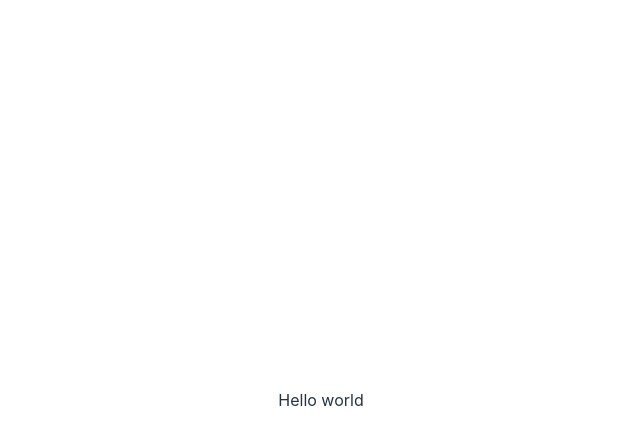
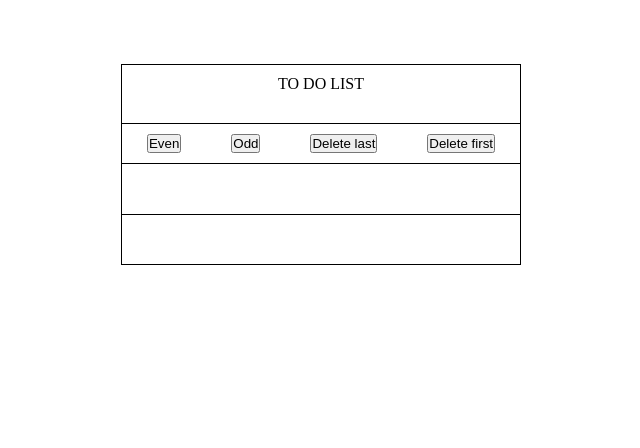
Before and after one commit to Nimboo1/toDoList, a website built with Vite: page toDoList/index.html in a window 1280 px wide. Shown: the whole page, without its empty margins (319-959 px from the left). Built offline with nearby package versions, Linux system fonts and the light colour scheme.

Commit message:
feat: add interface

```diff
--- a/toDoList/src/index.html
+++ b/toDoList/index.html
@@ -3,11 +3,11 @@
   <head>
     <meta charset="UTF-8" />
     <link rel="icon" type="image/svg+xml" href="/vite.svg" />
+
     <meta name="viewport" content="width=device-width, initial-scale=1.0" />
     <title>toDoList</title>
   </head>
   <body>
-    <div id="app">Hello world</div>
-    <script type="module" src="/main.js"></script>
+    <script type="module" src="./src/main.js"></script>
   </body>
 </html>
--- a/toDoList/src/components/App.js
+++ b/toDoList/src/components/App.js
@@ -0,0 +1,59 @@
+// import listElement from './listElement';
+
+class App {
+  _elementList;
+  _complitedList;
+  _textList;
+  _root;
+
+  constructor() {
+    this._root = document.createElement('div');
+    this._root.id = 'app';
+  }
+
+  init() {
+    document.body.append(this.buildApp());
+  }
+
+  buildApp() {
+    const header = document.createElement('div');
+    header.classList.add('header');
+    header.innerText = 'TO DO LIST';
+
+    const settings = document.createElement('div');
+    settings.classList.add('settings');
+
+    settings.append(
+      createButton('Even', setEven),
+      createButton('Odd', setOdd),
+      createButton('Delete last', deleteLast),
+      createButton('Delete first', deleteFirst)
+    );
+
+    this._elementList = document.createElement('ul');
+    this._elementList.classList.add('element-list');
+
+    this._complitedList = document.createElement('ul');
+    this._complitedList.classList.add('element-list', 'complited-list');
+
+    this._root.append(header, settings, this._elementList, this._complitedList);
+
+    function setEven() {}
+    function setOdd() {}
+    function deleteLast() {}
+    function deleteFirst() {}
+
+    function createButton(name, event) {
+      const button = document.createElement('button');
+      button.innerText = name;
+      button.addEventListener('click', event);
+
+      return button;
+    }
+
+    return this._root;
+  }
+
+  createSettings() {}
+}
+export default App;
--- a/toDoList/src/main.js
+++ b/toDoList/src/main.js
@@ -1,4 +1,5 @@
 import './style.css';
-// import { setupCounter } from './counter.js'
+import App from './components/App';
 
-// document.querySelector('#app')
+const app = new App();
+app.init();
--- a/toDoList/src/style.css
+++ b/toDoList/src/style.css
@@ -1,97 +1,38 @@
-:root {
-  font-family: Inter, system-ui, Avenir, Helvetica, Arial, sans-serif;
-  line-height: 1.5;
-  font-weight: 400;
-
-  color-scheme: light dark;
-  color: rgba(255, 255, 255, 0.87);
-  background-color: #242424;
-
-  font-synthesis: none;
-  text-rendering: optimizeLegibility;
-  -webkit-font-smoothing: antialiased;
-  -moz-osx-font-smoothing: grayscale;
-  -webkit-text-size-adjust: 100%;
-}
-
-a {
-  font-weight: 500;
-  color: #646cff;
-  text-decoration: inherit;
-}
-a:hover {
-  color: #535bf2;
-}
-
-body {
+* {
+  box-sizing: border-box;
+  padding: 0;
   margin: 0;
-  display: flex;
-  place-items: center;
-  min-width: 320px;
-  min-height: 100vh;
-}
-
-h1 {
-  font-size: 3.2em;
-  line-height: 1.1;
 }
 
 #app {
-  max-width: 1280px;
-  margin: 0 auto;
-  padding: 2rem;
-  text-align: center;
+  border: 1px solid black;
+  width: 400px;
+  display: flex;
+  flex-direction: column;
+  margin: auto;
+  margin-top: 5%;
 }
 
-.logo {
-  height: 6em;
-  padding: 1.5em;
-  will-change: filter;
-  transition: filter 300ms;
-}
-.logo:hover {
-  filter: drop-shadow(0 0 2em #646cffaa);
-}
-.logo.vanilla:hover {
-  filter: drop-shadow(0 0 2em #f7df1eaa);
+.header {
+  text-align: center;
+  margin: 10px 0 30px 0;
 }
 
-.card {
-  padding: 2em;
+.settings {
+  display: flex;
+  justify-content: space-around;
+  border-top: 1px solid black;
+  border-bottom: 1px solid black;
+  padding: 10px 0 10px 0;
 }
 
-.read-the-docs {
-  color: #888;
+.element-list {
+  display: flex;
+  gap: 7px;
+  flex-direction: column;
+  height: 50px;
 }
 
-button {
-  border-radius: 8px;
-  border: 1px solid transparent;
-  padding: 0.6em 1.2em;
-  font-size: 1em;
-  font-weight: 500;
-  font-family: inherit;
-  background-color: #1a1a1a;
-  cursor: pointer;
-  transition: border-color 0.25s;
+.complited-list {
+  border-top: 1px solid black;
 }
-button:hover {
-  border-color: #646cff;
-}
-button:focus,
-button:focus-visible {
-  outline: 4px auto -webkit-focus-ring-color;
-}
-
-@media (prefers-color-scheme: light) {
-  :root {
-    color: #213547;
-    background-color: #ffffff;
-  }
-  a:hover {
-    color: #747bff;
-  }
-  button {
-    background-color: #f9f9f9;
-  }
-}
```
Also changed, not shown: toDoList/src/components/listElement.js (+13 -0 lines).
